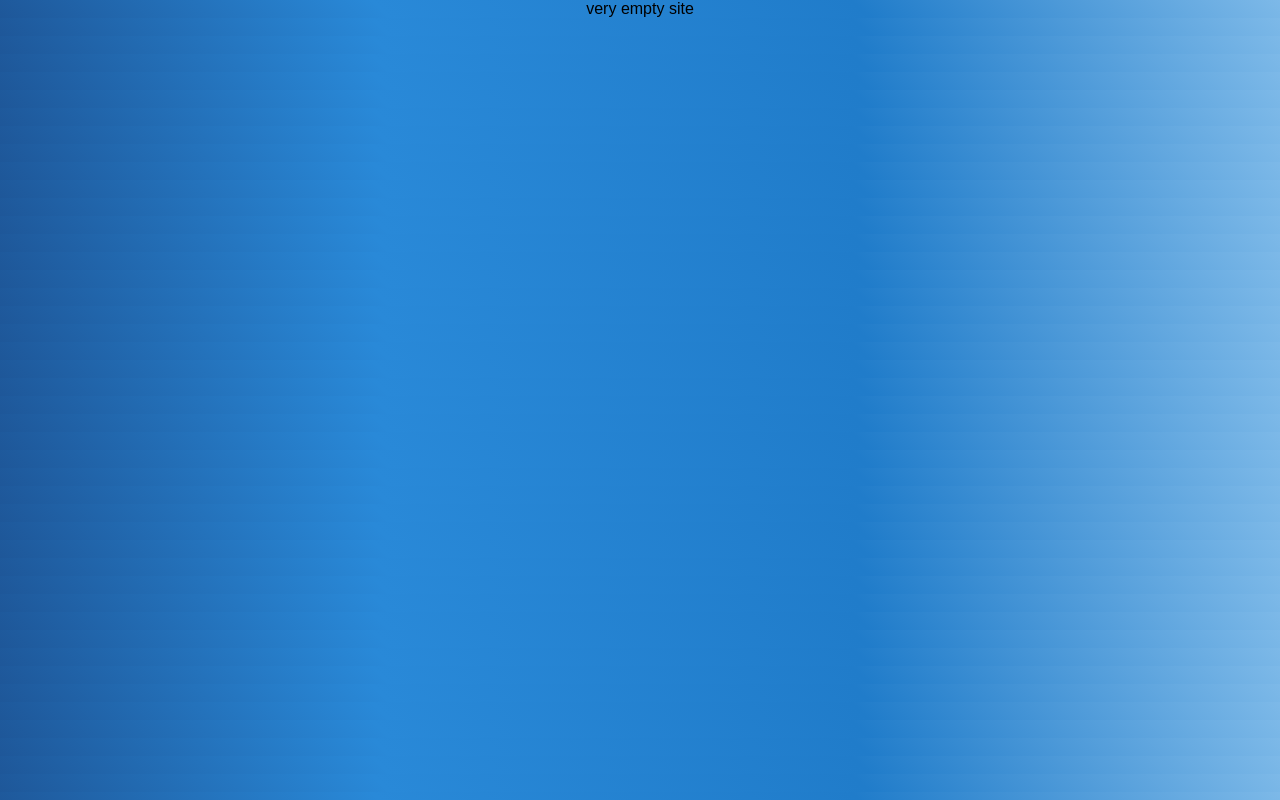
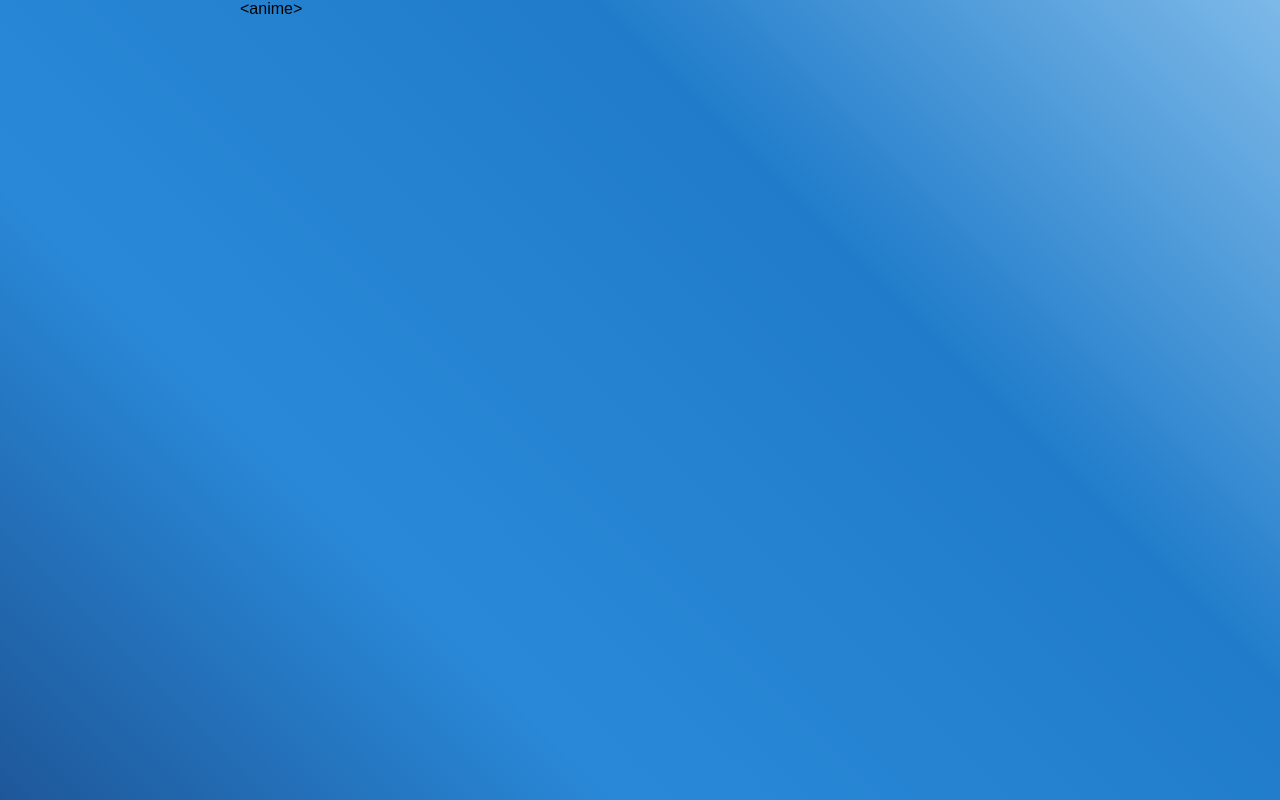
Before and after one commit to coryschimm/react-resume-site, a React (Create React App) app: page / in a window 1280 px wide. Built offline with nearby package versions, Linux system fonts and the light colour scheme.

Commit message:
added gradient and made a simple click function for transition on click

```diff
--- a/package.json
+++ b/package.json
@@ -5,7 +5,8 @@
   "dependencies": {
     "react": "^16.4.1",
     "react-dom": "^16.4.1",
-    "react-scripts": "1.1.4"
+    "react-scripts": "1.1.4",
+    "styled-components": "*"
   },
   "scripts": {
     "start": "react-scripts start",
--- a/src/App.js
+++ b/src/App.js
@@ -1,9 +1,79 @@
 import React, { Component } from "react";
-import "./App.css";
+import styled, { keyframes } from "styled-components";
+
+const fadeIn = keyframes`
+  from {
+    opacity: 0;
+  }
+
+  to {
+    opacity: 1;
+  }
+`;
+
+const fadeOut = keyframes`
+  from {
+    opacity: 1;
+  }
+
+  to {
+    opacity: 0;
+  }
+`;
+
+const Container = styled.div`
+  height: 100vh;
+  width: 100vw;
+  display: flex;
+  align-items: center;
+  justify-content: center;
+`;
+
+const Fade = styled.div`
+  display: inline-block;
+  visibility: ${props => (props.out ? "hidden" : "visible")};
+  animation: ${props => (props.out ? fadeOut : fadeIn)} 0.5s linear;
+  transition: visibility 0.5s linear;
+  height: 800px;
+  width: 800px;
+`;
 
 class App extends Component {
+  constructor() {
+    super();
+    this.state = {
+      visible: true,
+      text: "anime"
+    };
+
+    this.changeView = this.changeView.bind(this);
+  }
+
+  changeView(text) {
+    this.setState({
+      visible: false
+    });
+
+    setTimeout(() => {
+      this.setState({
+        visible: true,
+        text: text
+      });
+    }, 250);
+  }
+
   render() {
-    return <div className="App">very empty site</div>;
+    return (
+      <Container
+        onClick={() => {
+          this.changeView("a");
+        }}
+      >
+        <Fade title="aaa" out={!this.state.visible} start={0}>
+          &lt;{this.state.text}&gt;
+        </Fade>
+      </Container>
+    );
   }
 }
 
```
Also changed, not shown: src/index.js (+6 -6 lines), 1 other file (tests, documents, lock files or other folders).
